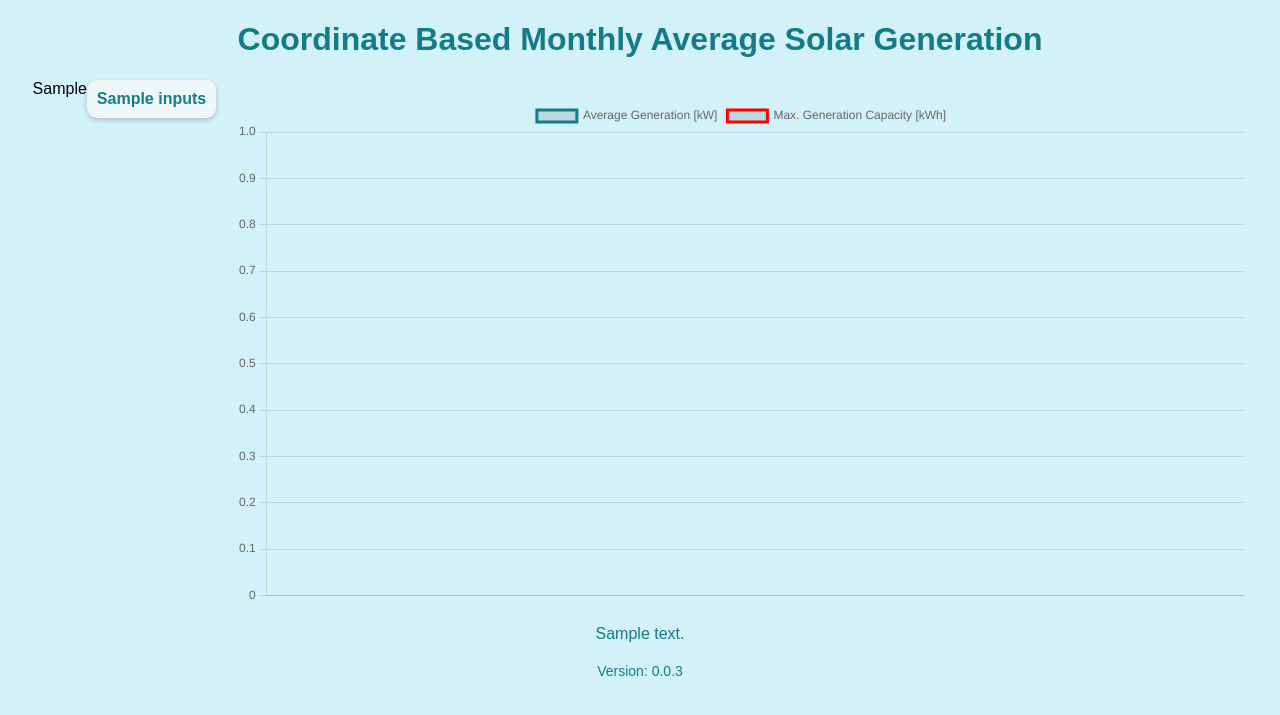
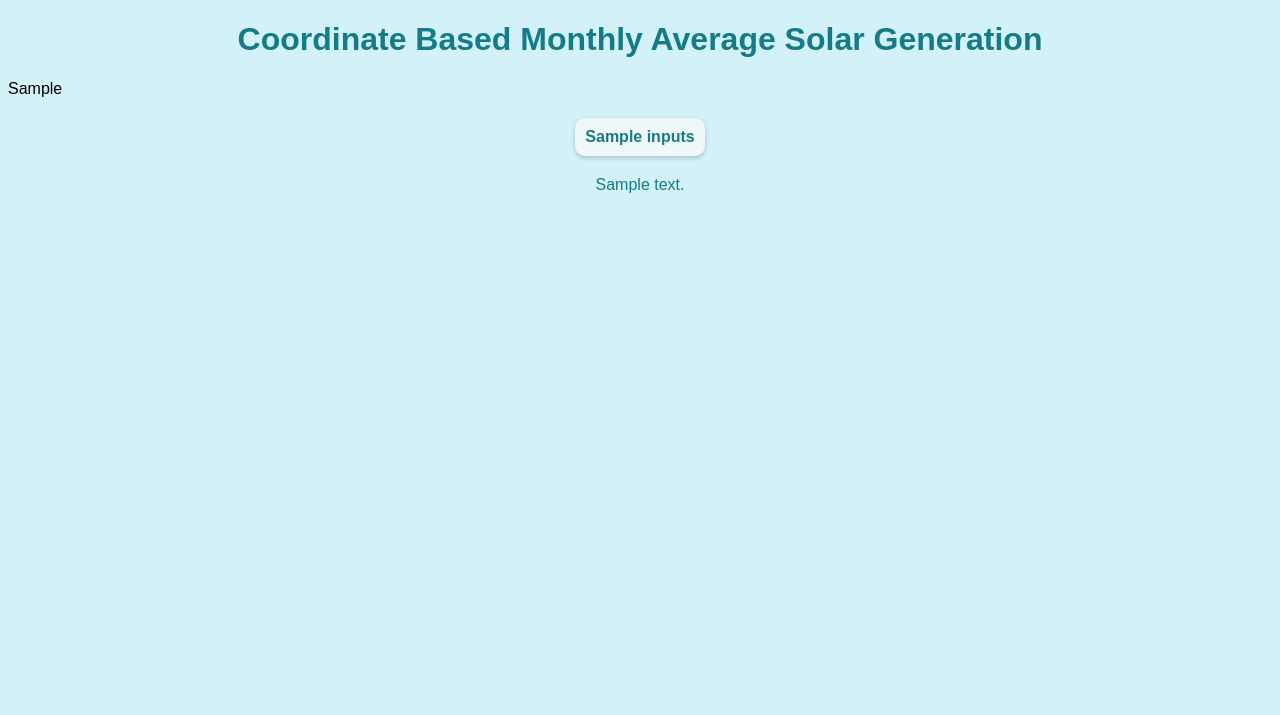
Before and after one commit to semanursancar/foton-solar-generation-verification, a Flask app: template templates/result.html in a window 1280 px wide. Shown: the top 715 px of the page. Run offline with Flask 3, Linux system fonts and the light colour scheme; the template is opened without the code that fills it: most values are stand-ins (such as "Sample title", 1, 10 or a date in 2020); lists and menus that the app fills with data are empty.

Commit message:
back to v0.0.2 iwthout graph

```diff
--- a/templates/result.html
+++ b/templates/result.html
@@ -13,18 +13,14 @@
             text-align: center;
         }
 
-        .container {
-            display: flex;
-            justify-content: center;
-            align-items: flex-start;
-        }
-
         table {
             background-color: #f0f7f9;
             padding: 20px;
             border-radius: 10px;
             box-shadow: 0 2px 5px rgba(0, 0, 0, 0.2);
-            margin-right: 20px;
+            margin-top: 20px;
+            margin-left: auto;
+            margin-right: auto;
             border-collapse: collapse; /* Tek çizgi çerçeve */
         }
 
@@ -47,23 +43,10 @@
             margin-top: 20px;
             color: #147c87;
         }
-
-        .chart-container {
-            width: 80%;
-            margin-top: 20px;
-        }
-
-        .version {
-            text-align: center;
-            margin-top: 20px;
-            color: #147c87;
-            font-size: 14px;
-        }
     </style>
 </head>
 <body>
     <h1>Coordinate Based Monthly Average Solar Generation</h1>
-    <div class="container">
     <table>
         <thead>
             <tr>
@@ -75,52 +58,6 @@
         </tbody>
     </table>
 
-        <div class="chart-container">
-            <canvas id="line-chart"></canvas>
-        </div>
-    </div>
-
     <p>{{ user_note }}</p>
-    <div class="version">
-        Version: 0.0.3
-    </div>
-
-    <script src="https://cdn.jsdelivr.net/npm/chart.js"></script>
-    <script>
-        var data = {
-            labels: {{ month_labels|tojson }},
-            datasets: [
-                {
-                    label: 'Average Generation [kW]',
-                    data: {{ average_generation_data|tojson }},
-                    fill: false,
-                    borderColor: '#147c87',
-                    tension: 0.1
-                },
-                {
-                    label: 'Max. Generation Capacity [kWh]',
-                    data: {{ max_gen_cap|tojson }},
-                    fill: false,
-                    borderColor: '#ff0000',
-                    tension: 0.1
-                }
-            ]
-        };
-
-        var options = {
-            scales: {
-                y: {
-                    beginAtZero: true
-                }
-            }
-        };
-
-        var ctx = document.getElementById('line-chart').getContext('2d');
-        var lineChart = new Chart(ctx, {
-            type: 'line',
-            data: data,
-            options: options
-        });
-    </script>
 </body>
 </html>
```
Also changed, not shown: templates/index.html (+0 -9 lines). Lines whose indentation alone changed are shown as unchanged.
